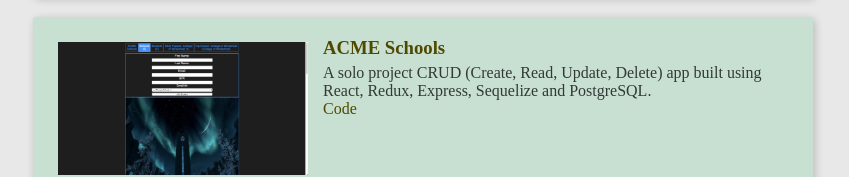
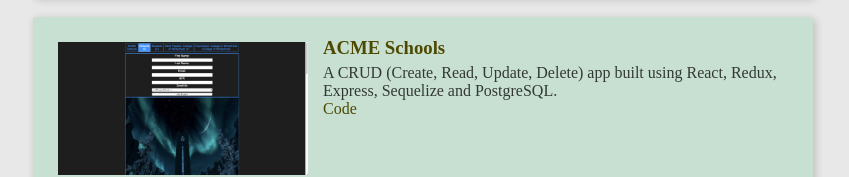
Before and after one commit to SchuylerL/SchuylerL.github.io, a plain HTML site: page index.html in a window 1280 px wide. Shown: the part 503-680 px from the top of the page, without its empty margins (217-1066 px from the left). Drawn offline with Linux system fonts and the light colour scheme.

Commit message:
rmv comment

```diff
--- a/index.html
+++ b/index.html
@@ -62,7 +62,7 @@
           <h3>ACME Schools</h3>
         </a>
         <div class="item--description">
-          A solo project CRUD (Create, Read, Update, Delete) app built using
+          A CRUD (Create, Read, Update, Delete) app built using
           React, Redux, Express, Sequelize and PostgreSQL.
           <a href="https://github.com/skythrilla/acme-schools">Code</a>
         </div>
--- a/styles.css
+++ b/styles.css
@@ -63,14 +63,8 @@
   justify-content: center;
 }
 /*# sourceMappingURL=styles.css.map */
-
 @media (max-width: 480px) {
   .item .item--img a {
     width: 100px;
   }
 }
-/*
-//border box
-//take l r padding off add to top
-//auto margin L r
-// */
```
